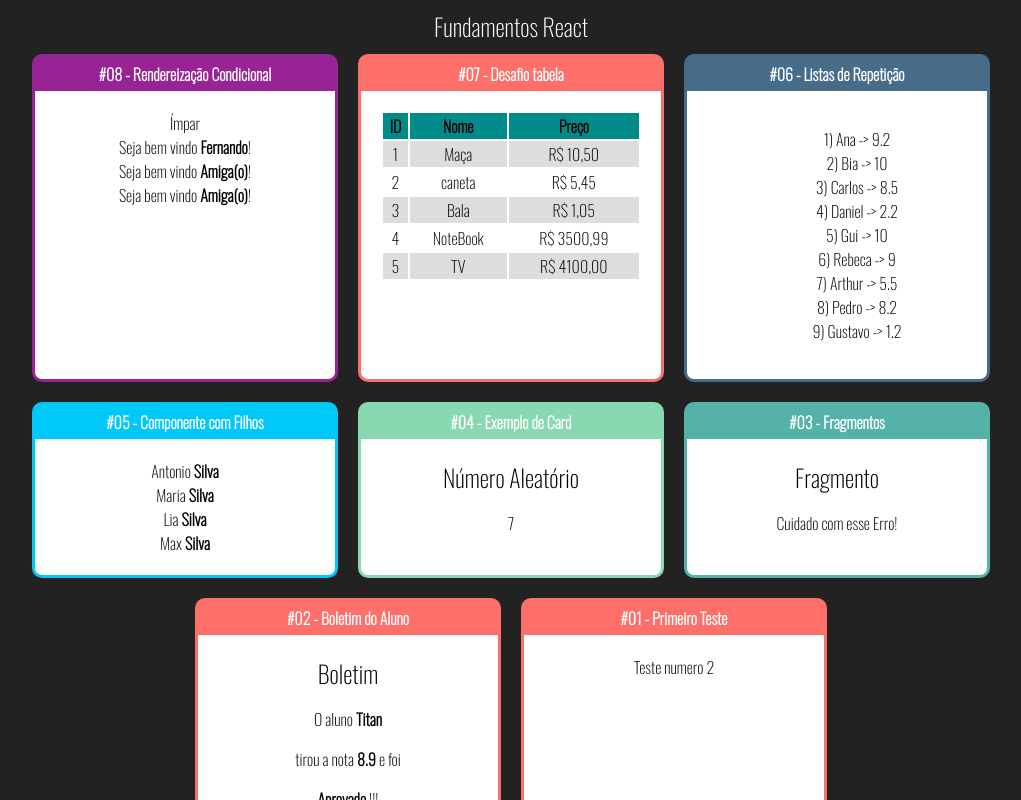
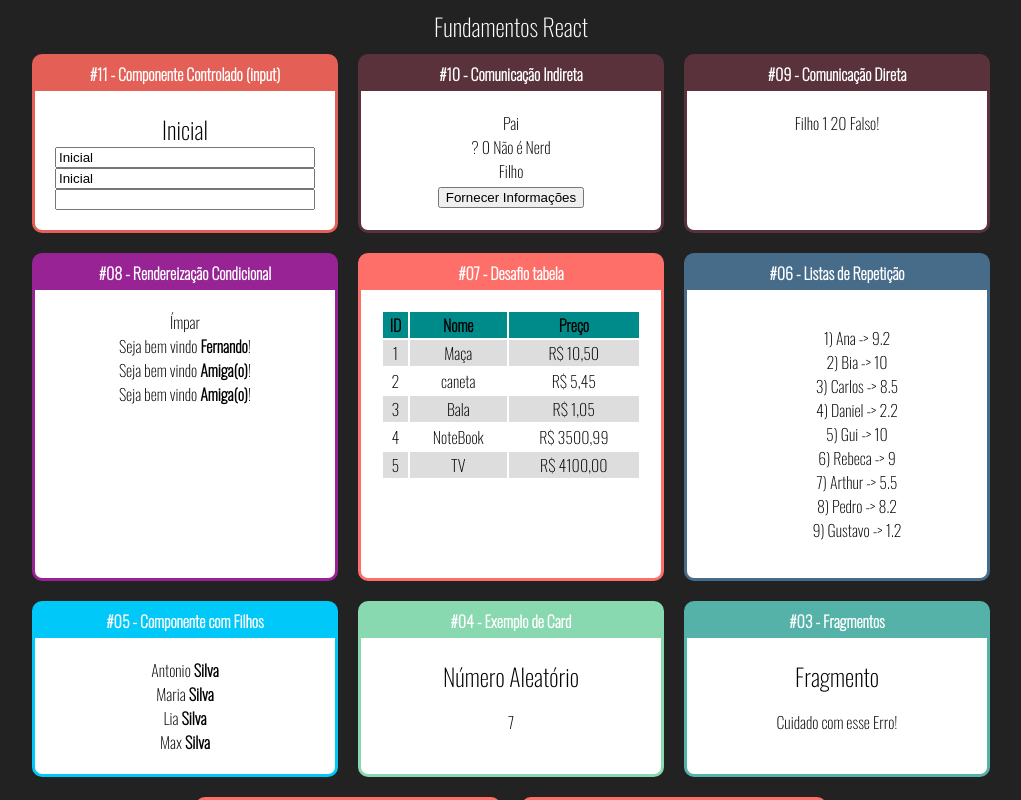
Before and after one commit to ValdoNeves/react_leaning, a React (Create React App) app: page / in a window 1280 px wide. Shown: the top 800 px of the page, without its empty margins (129-1150 px from the left). Built offline with nearby package versions, Linux system fonts and the light colour scheme.

Commit message:
pegando o estado do componente useState e input

```diff
--- a/src/App.jsx
+++ b/src/App.jsx
@@ -3,6 +3,10 @@ import './App.css'
 
 
 
+import Input from './components/formulario/Input'
+
+import IndiretaPai from './components/comunicacao/IndiretaPai'
+import DiretaPai from './components/comunicacao/DiretaPai'
 import ParOuImpar from './components/condicional/ParOuImpar'
 import UsuarioInfo from './components/condicional/UsuarioInfo'
 
@@ -21,11 +25,21 @@ export default function App(props) {
         <div className="App">
             <h2>Fundamentos React</h2>
             <div className="Cards">
+                <Card titulo="#11 - Componente Controlado (input)" color="#E45F56">
+                    <Input></Input>
+                </Card>
+
+                <Card titulo="#10 - Comunicação Indireta" color="#59323C">
+                    <IndiretaPai></IndiretaPai>
+                </Card>
+                <Card titulo="#09 - Comunicação Direta" color="#59323C">
+                    <DiretaPai></DiretaPai>
+                </Card>
 
                 <Card titulo="#08 - Rendereização Condicional" color="#982395">
                     <ParOuImpar numero={21}></ParOuImpar>
-                    <UsuarioInfo usuario={{nome: 'Fernando'}}></UsuarioInfo>
-                    <UsuarioInfo usuario={{email: 'tse@email.com'}}></UsuarioInfo>
+                    <UsuarioInfo usuario={{ nome: 'Fernando' }}></UsuarioInfo>
+                    <UsuarioInfo usuario={{ email: 'tse@email.com' }}></UsuarioInfo>
                     <UsuarioInfo usuario={{}}></UsuarioInfo>
                 </Card>
 
--- /dev/null
+++ b/src/components/comunicacao/DiretaFilho.jsx
@@ -0,0 +1,11 @@
+import React from 'react';
+
+export default props => {
+    return (
+        <div>
+            <span>{props.texto} </span>
+            <span>{props.numero} </span>
+            <span>{props.bool ? 'verdadeiro' : 'Falso'}!</span>
+        </div>
+    )
+}
--- /dev/null
+++ b/src/components/comunicacao/DiretaPai.jsx
@@ -0,0 +1,10 @@
+import React from 'react';
+import DiretaFilho from './DiretaFilho';
+
+export default props => {
+    return (
+        <div>
+            <DiretaFilho texto="Filho 1" numero={20} bool={false}></DiretaFilho>
+        </div>
+    )
+}
--- /dev/null
+++ b/src/components/comunicacao/IndiretaFilho.jsx
@@ -0,0 +1,20 @@
+import React from 'react';
+
+
+export default props => {
+    return (
+        <div>
+            <div>
+                Filho
+            </div>
+            <button onClick={
+                function (e) {
+                    props.quandoClicar('João', 53, true)
+                }
+            }>
+                Fornecer Informações
+            </button>
+
+        </div>
+    )
+}
--- /dev/null
+++ b/src/components/comunicacao/IndiretaPai.jsx
@@ -0,0 +1,24 @@
+import React, {useState} from 'react';
+import IndiretaFilho from './IndiretaFilho';
+
+export default props => {
+
+    const [nome, setNome] = useState('?')
+    const [idade, setIdade] = useState(0)
+    const [nerd, setNerd] = useState(false)
+
+    function fornecerInformacoes(nome, idade, nerd){
+        setNome(nome)
+        setIdade(idade)
+        setNerd(nerd)
+    }
+    return (
+        <div>
+            <div> Pai  </div>
+            <span>{nome} </span>
+            <span>{idade} </span>
+            <span>{nerd ? 'Nerd' : 'Não é Nerd'}</span>
+            <IndiretaFilho quandoClicar={fornecerInformacoes}></IndiretaFilho>
+        </div>
+    )
+}
--- /dev/null
+++ b/src/components/formulario/Input.css
@@ -0,0 +1,3 @@
+.Input input{
+    /* font-size: 1.2rem; */
+}
--- /dev/null
+++ b/src/components/formulario/Input.jsx
@@ -0,0 +1,28 @@
+import './Input.css'
+import React, { useState } from 'react'
+
+export default (props) => {
+
+    const [valor, setValor] = useState("Inicial")
+
+    function quandoMudar(e) {
+        // console.log(e)
+        console.log(e.target.value)
+        setValor(e.target.value)
+    }
+
+    return (
+        <div className='Input'>
+            <h2>{valor}</h2>
+            <div style={{
+                display: 'flex',
+                flexDirection: 'column'
+            }}>
+                <input value={valor} onChange={quandoMudar} type="text" />
+                <input value={valor} readOnly/>
+                <input value={undefined}/>
+
+            </div>
+        </div>
+    )
+}
```
